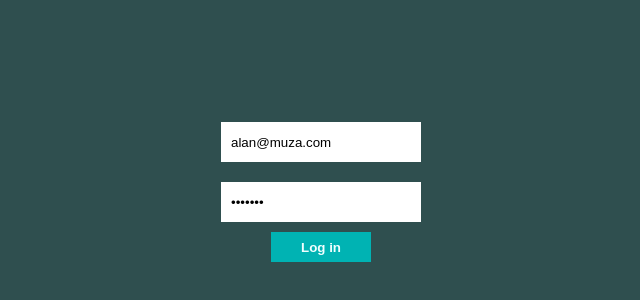
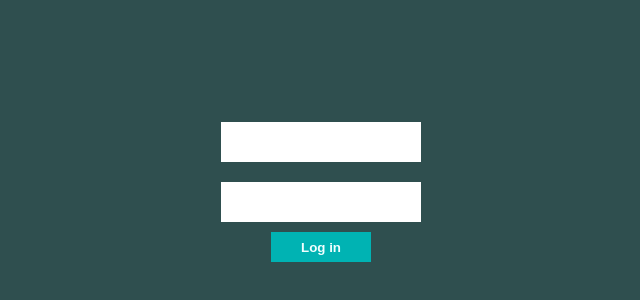
Before and after one commit to ftanekha/reactjs-emailer-server, a React (Create React App) app: page / in a window 1280 px wide. Shown: the part 128-428 px from the top of the page, without its empty margins (319-959 px from the left). Built offline with nearby package versions, Linux system fonts and the light colour scheme.

Commit message:
change default password

```diff
--- a/src/App.js
+++ b/src/App.js
@@ -6,14 +6,14 @@ import './App.css'
 
 function App() {
   //authentication details
-  const [username, setUsername] = useState('alan@muza.com')
-  const [password, setPassword] = useState('unknown')
+  const [username, setUsername] = useState('')
+  const [password, setPassword] = useState('')
   const [loginFormDisplay, setloginFormDisplay] = useState(true)
   const [isUsernameValid, setIsUsernameValid] = useState(true)
   const [isPasswordValid, setIsPasswordValid] = useState(true)
 
-  const proxyUser = 'randomUser@random.com'
-  const proxyPassword = 'randomPassword@random.com'
+  const proxyUser = 'random@user.com'
+  const proxyPassword = 'randomd@password.com'
 
   const handleLoginFormSubmit = (e)=> {
     e.preventDefault()
```
